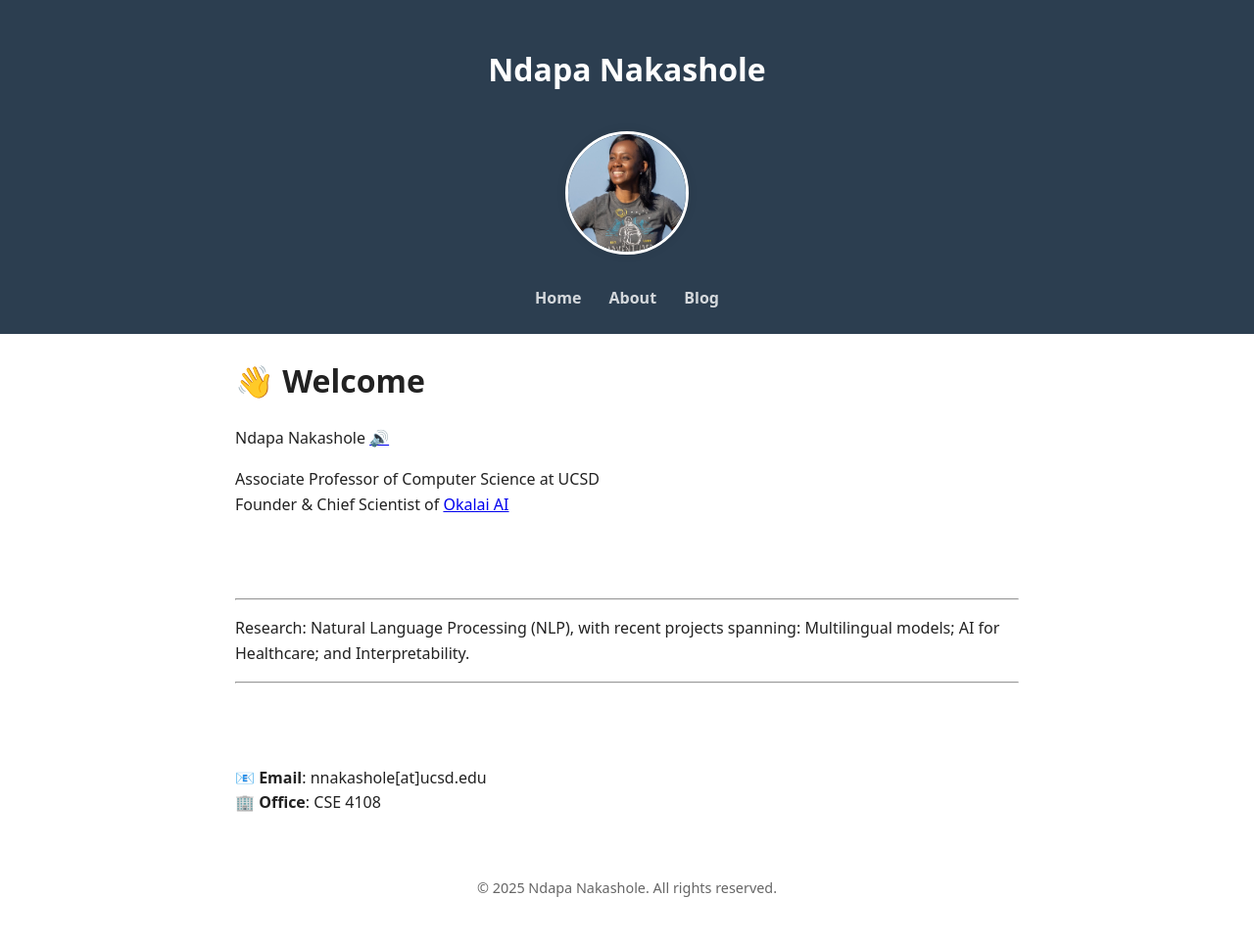
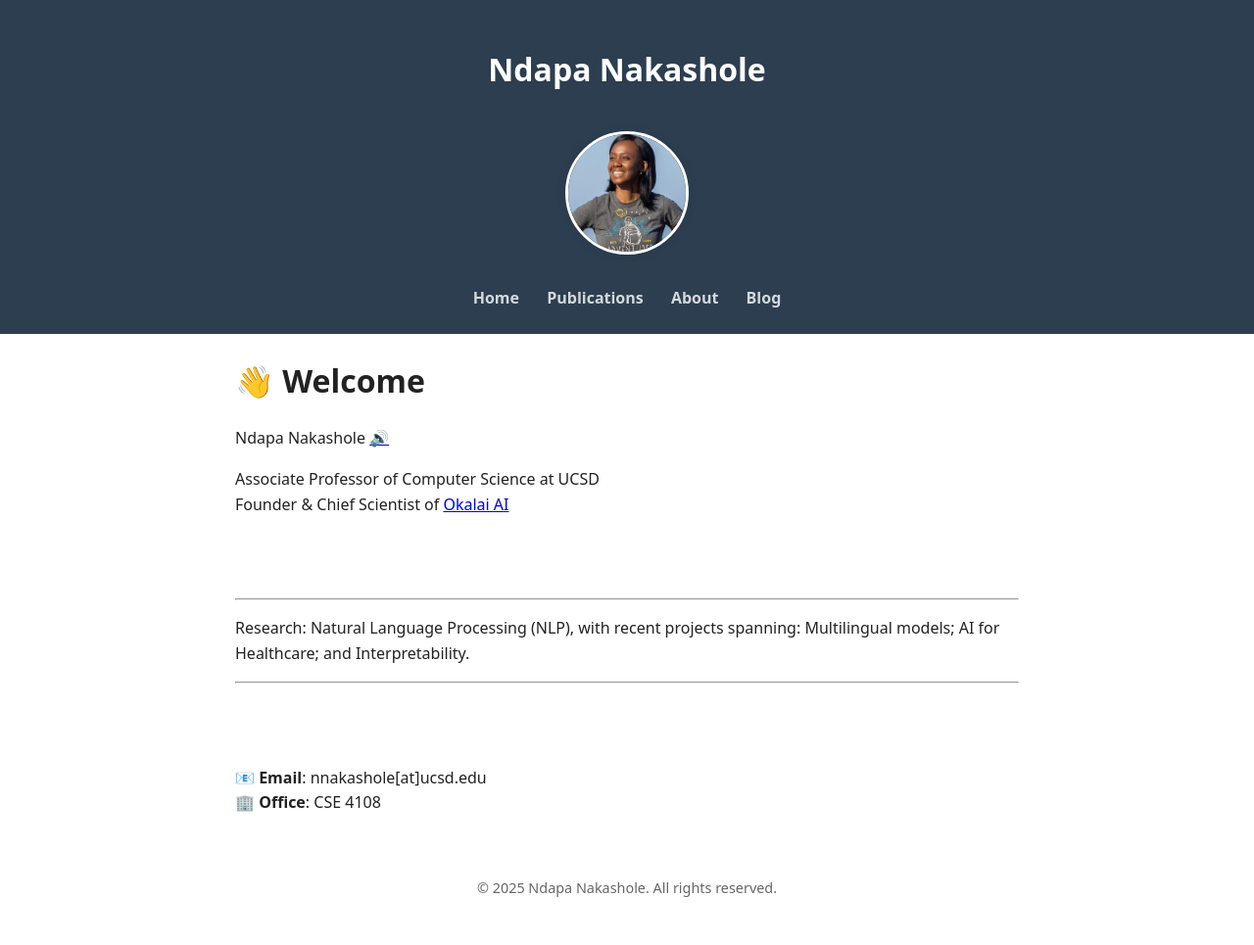
Before and after one commit to ndapa/ndapa.github.io, a Jekyll site: the page built from index.md, in a window 1280 px wide. Shown: the whole page at 98% size. Built offline with Jekyll 4.4.1, drawn with Linux system fonts in a browser that asks for light colours.

Commit message:
Update default.html

```diff
--- a/_layouts/default.html
+++ b/_layouts/default.html
@@ -21,6 +21,7 @@
 
     <nav>
       <a href="{{ '/' | relative_url }}">Home</a>
+      <a href="{{ '/publications/' | relative_url }}">Publications</a>
       <a href="{{ '/about/' | relative_url }}">About</a>
       <a href="{{ '/blog/' | relative_url }}">Blog</a>
     </nav>
```
